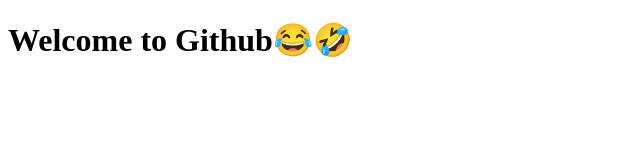
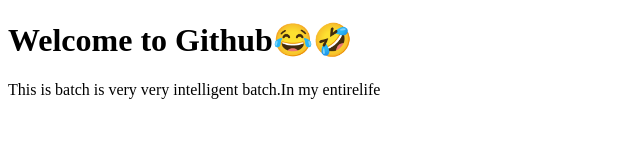
Before and after one commit to suraj28j/git-practice, a plain HTML site: page index.html in a window 1280 px wide. Shown: the whole page, without its empty margins (0-640 px from the left). Drawn offline with Linux system fonts and the light colour scheme.

Commit message:
second commit

```diff
--- a/index.html
+++ b/index.html
@@ -7,5 +7,6 @@
 </head>
 <body>
     <h1>Welcome to Github😂🤣</h1>
+    <p>This is batch is very  very intelligent batch.In my entirelife</p>
 </body>
 </html>
```
